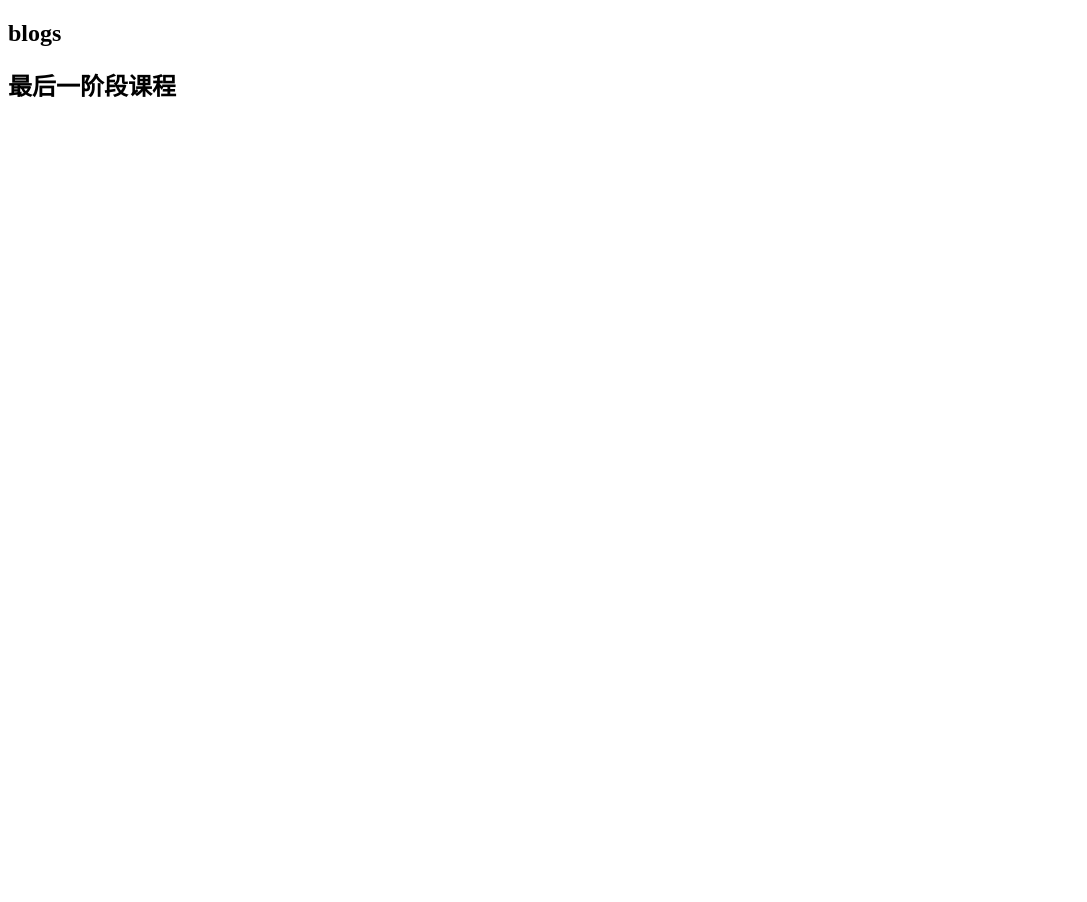
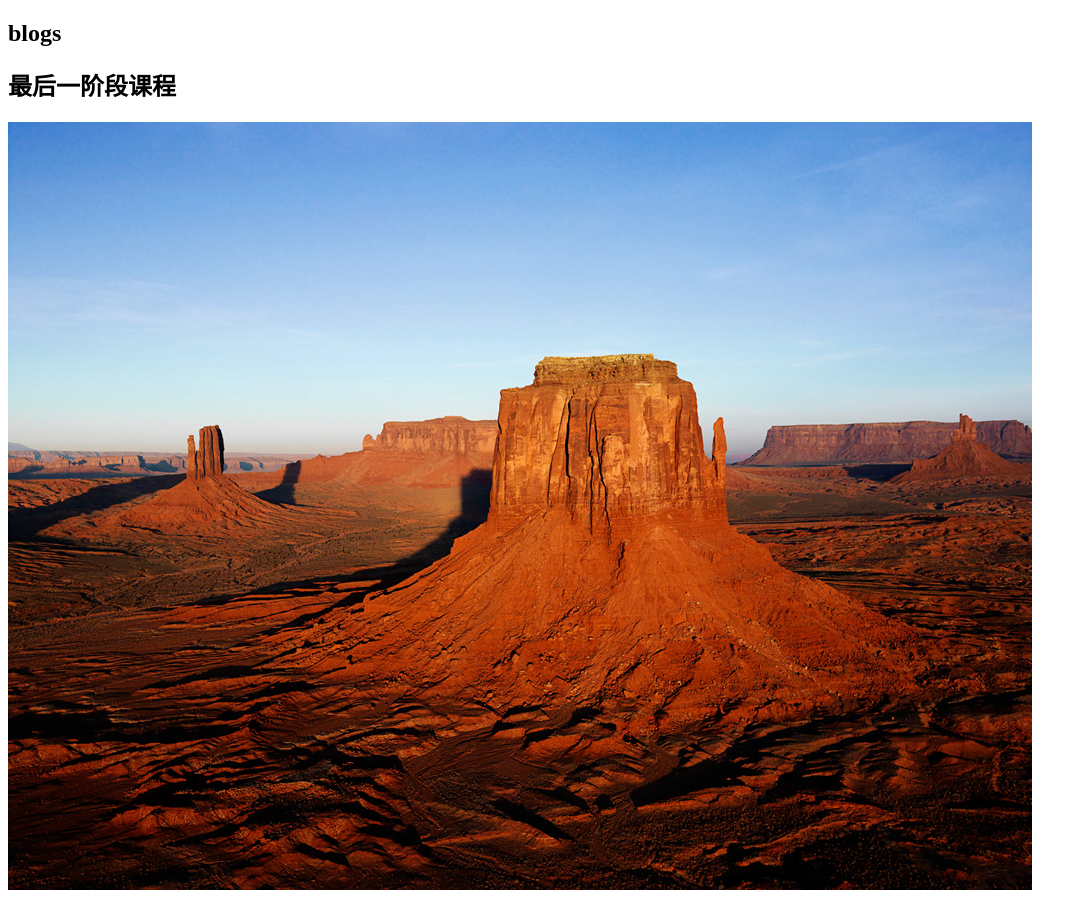
Before and after one commit to kelly251863397/kelly251863397.github.io, a plain HTML site: page index.html in a window 1280 px wide. Shown: the whole page, without its empty margins (0-1087 px from the left). Before the commit the page ends 800 px from the top, so only its background shows below. Drawn offline with Linux system fonts and the light colour scheme.

Commit message:
index v2.0
第二次修改

```diff
--- a/index.html
+++ b/index.html
@@ -9,5 +9,6 @@
 <body>
 	<h2>blogs</h2>
 	<h2>最后一阶段课程</h2>
+	<img src="images/Desert.jpg"/>
 </body>
 </html>
```
Also changed, not shown: images/Desert.jpg (added).
